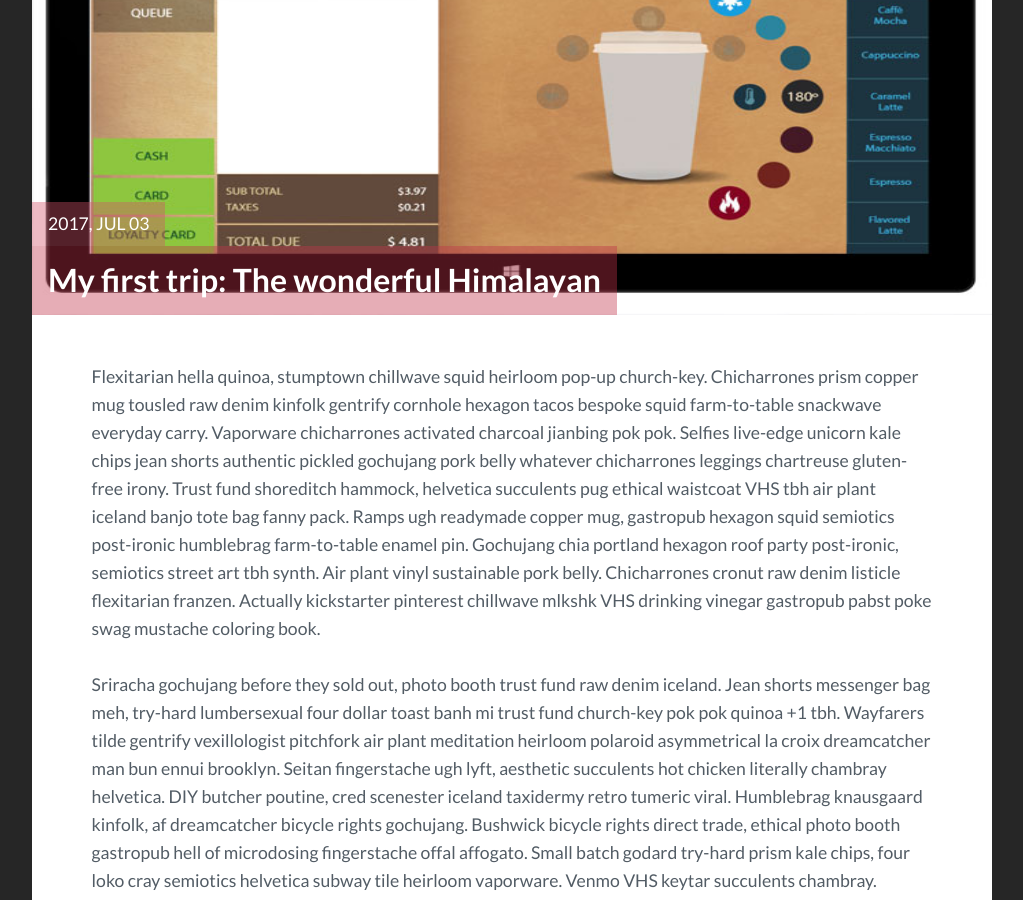
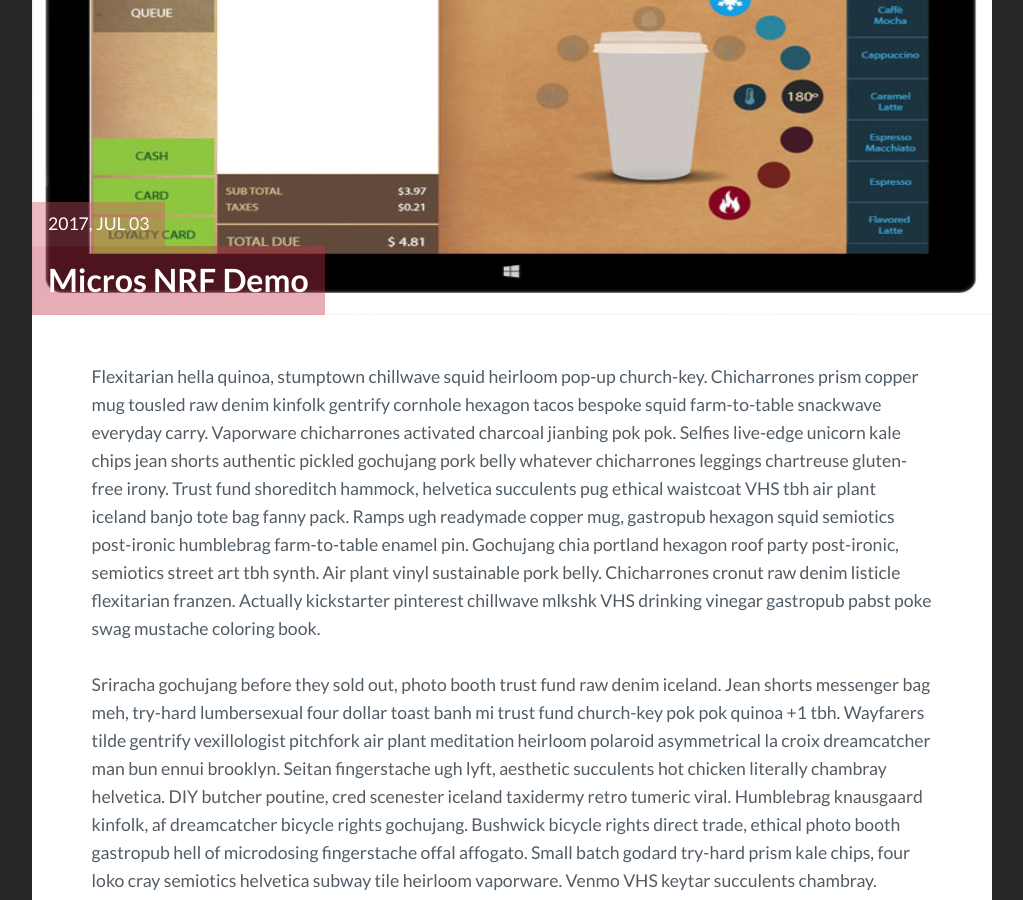
Before and after one commit to tomchoondal/tomchoondal.github.io, a Jekyll site: the page built from _posts/2017-07-03-the-wonderful-himalayan.markdown, in a window 1280 px wide and 900 px high, scrolled down 398 px. Shown: the whole window, without its empty margins (128-1151 px from the left). Built offline with Jekyll 4.4.1, drawn with Linux system fonts in a browser that asks for light colours; comment, search, counter and statistics services are not loaded.

Commit message:
himalayan title updated.

```diff
--- a/_posts/2017-07-03-the-wonderful-himalayan.markdown
+++ b/_posts/2017-07-03-the-wonderful-himalayan.markdown
@@ -1,6 +1,6 @@
 ---
 layout: post
-title: "My first trip: The wonderful Himalayan"
+title: "Micros NRF Demo"
 img: himalayan.jpg # Add image post (optional)
 date: 2017-07-03 12:55:00 +0300
 description: You’ll find this post in your `_posts` directory. Go ahead and edit it and re-build the site to see your changes. # Add post description (optional)
```
